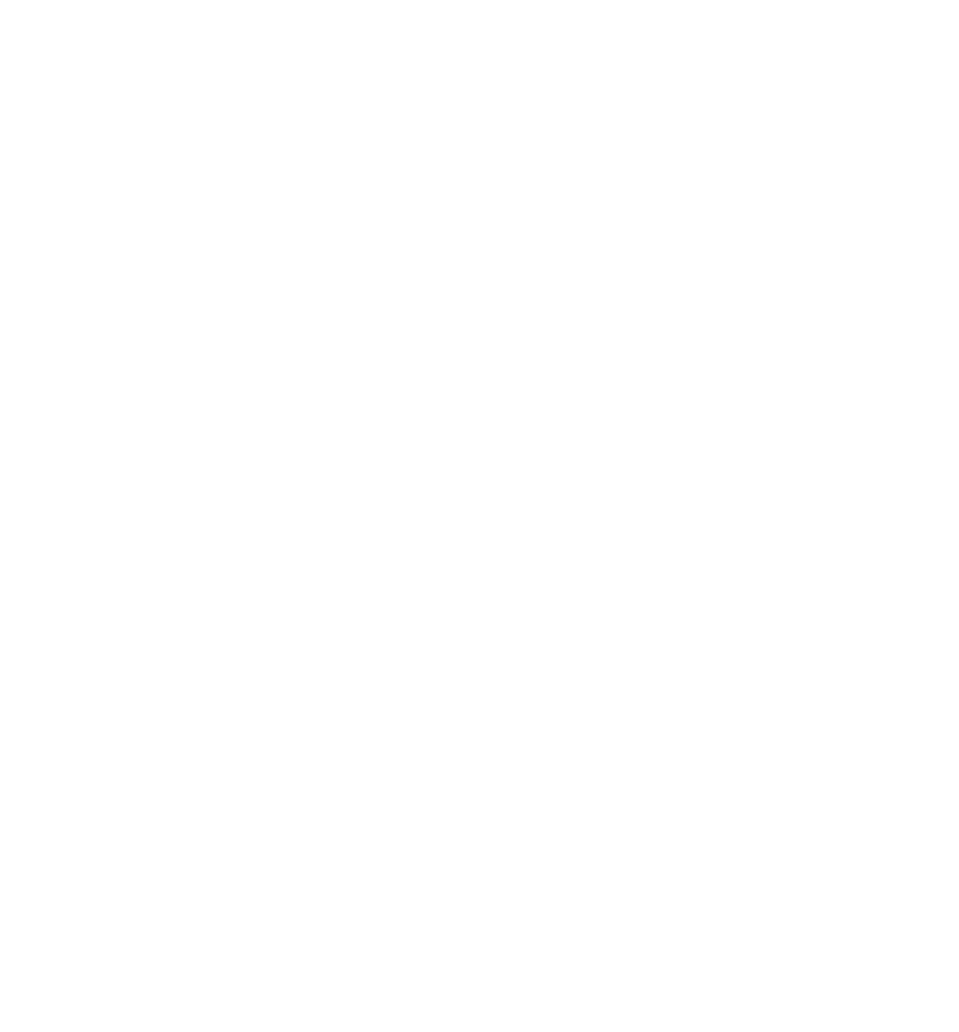
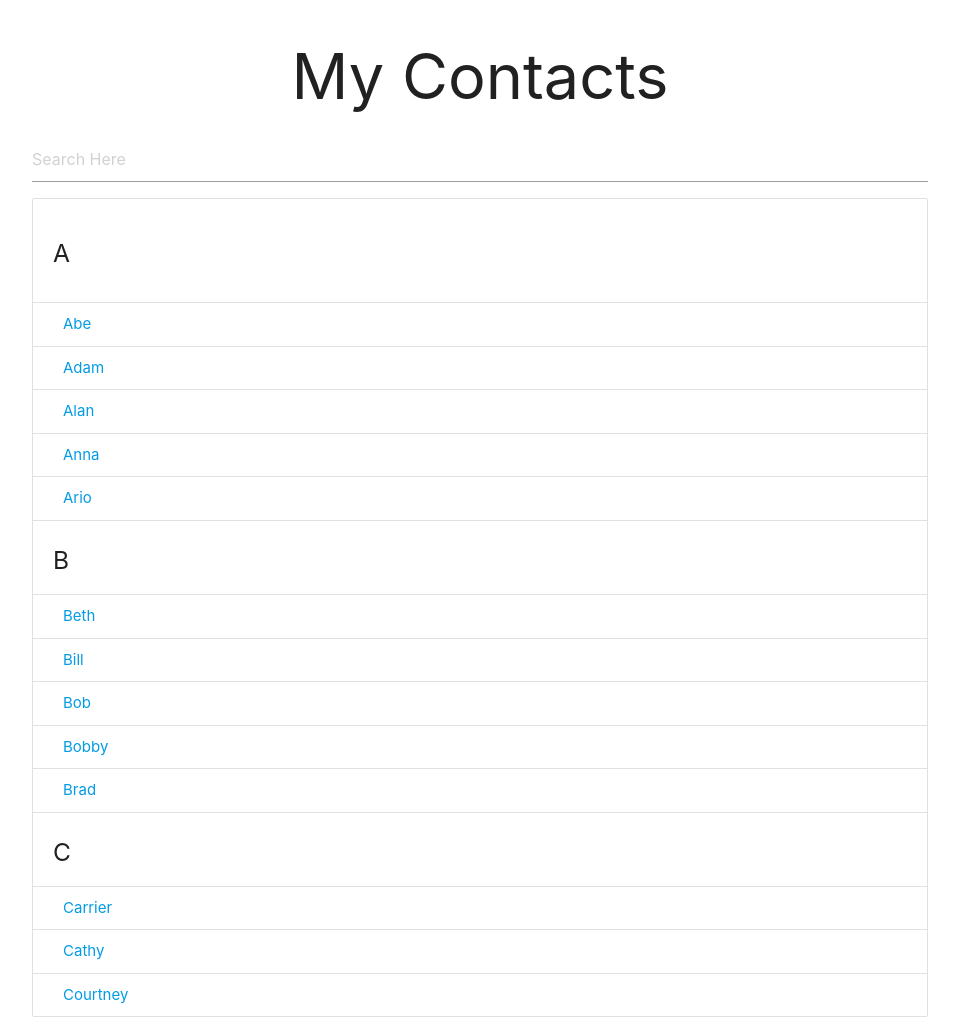
Before and after one commit to YashK21/Filterable_List, a plain HTML site: page index.html in a window 1280 px wide. Shown: the whole page, without its empty margins (160-1119 px from the left). Before the commit the page ends 800 px from the top, so only its background shows below. Drawn offline with nearby package versions, Linux system fonts and the light colour scheme.

Commit message:
HTML Completed

```diff
--- a/index.html
+++ b/index.html
@@ -8,6 +8,66 @@
     <link rel="stylesheet" href="https://cdnjs.cloudflare.com/ajax/libs/materialize/0.99.0/css/materialize.min.css">
 </head>
 <body>
+    <div class="container">
+        <h1 class="center-align">
+            My Contacts
+        </h1>
+        <input type="text" id="filter-input" placeholder="Search Here">
+        <ul class="collection with-header" id="names">
+            <!-- A -->
+             <li class="collection-header">
+            <h5 class="section">A</h5>
+        </li>
+        <li class="collection-item">
+            <a href="#">Abe</a>
+        </li>
+        <li class="collection-item">
+            <a href="#">Adam</a>
+        </li>
+        <li class="collection-item">
+            <a href="#">Alan</a>
+        </li> <li class="collection-item">
+            <a href="#">Anna</a>
+        </li> <li class="collection-item">
+            <a href="#">Ario</a>
+        </li>
 
+
+            <!-- B -->
+
+            <li class="collection-header">
+                <h5>B</h5>
+            </li>
+            <li class="collection-item">
+                <a href="#">Beth</a>
+            </li>
+            <li class="collection-item">
+                <a href="#">Bill</a>
+            </li>
+            <li class="collection-item">
+                <a href="#">Bob</a>
+            </li> <li class="collection-item">
+                <a href="#">Bobby</a>
+            </li> <li class="collection-item">
+                <a href="#">Brad</a>
+            </li>
+
+            <!-- C -->
+
+            <li class="collection-header">
+                <h5>C</h5>
+            </li>
+            <li class="collection-item">
+                <a href="#">Carrier</a>
+            </li>
+            <li class="collection-item">
+                <a href="#">Cathy</a>
+            </li>
+            <li class="collection-item">
+                <a href="#">Courtney</a>
+            </li>
+
+        </ul>
+    </div>
 </body>
 </html>
```
